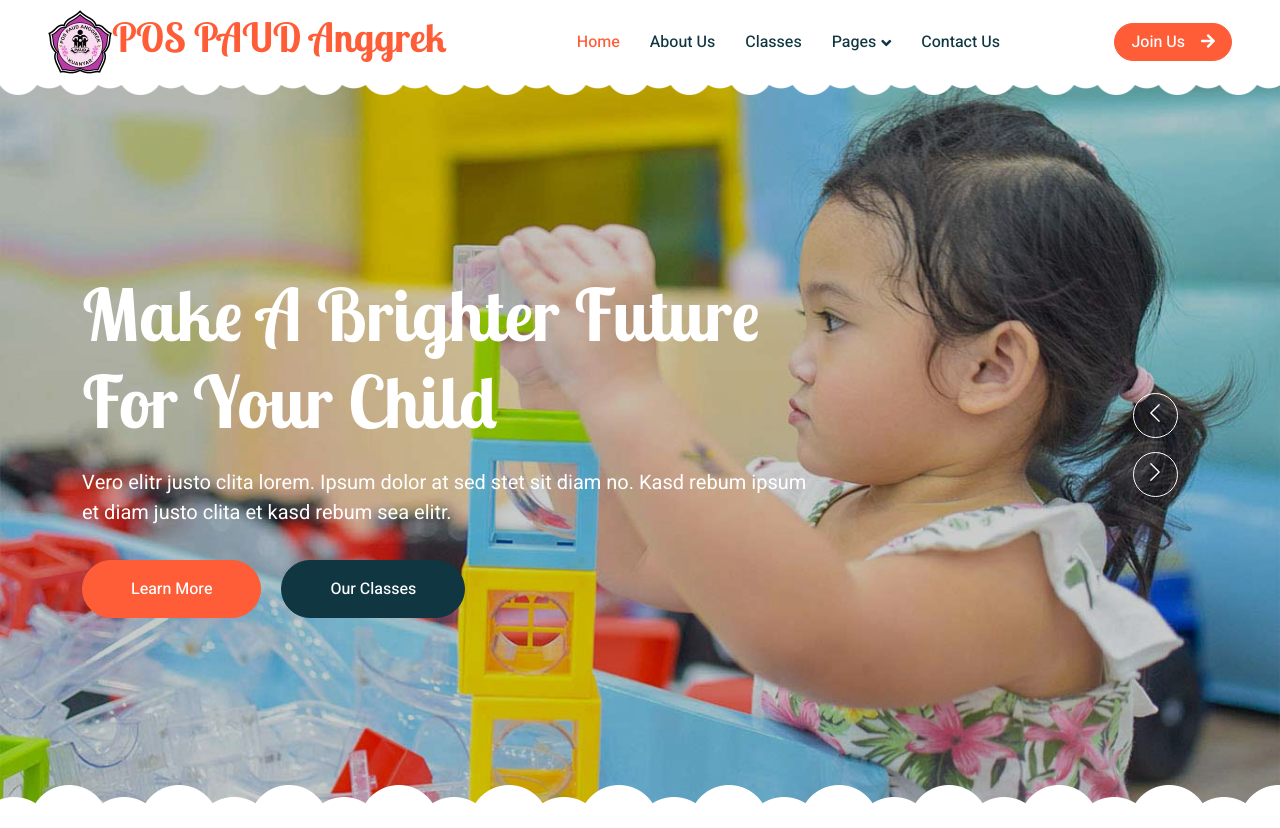
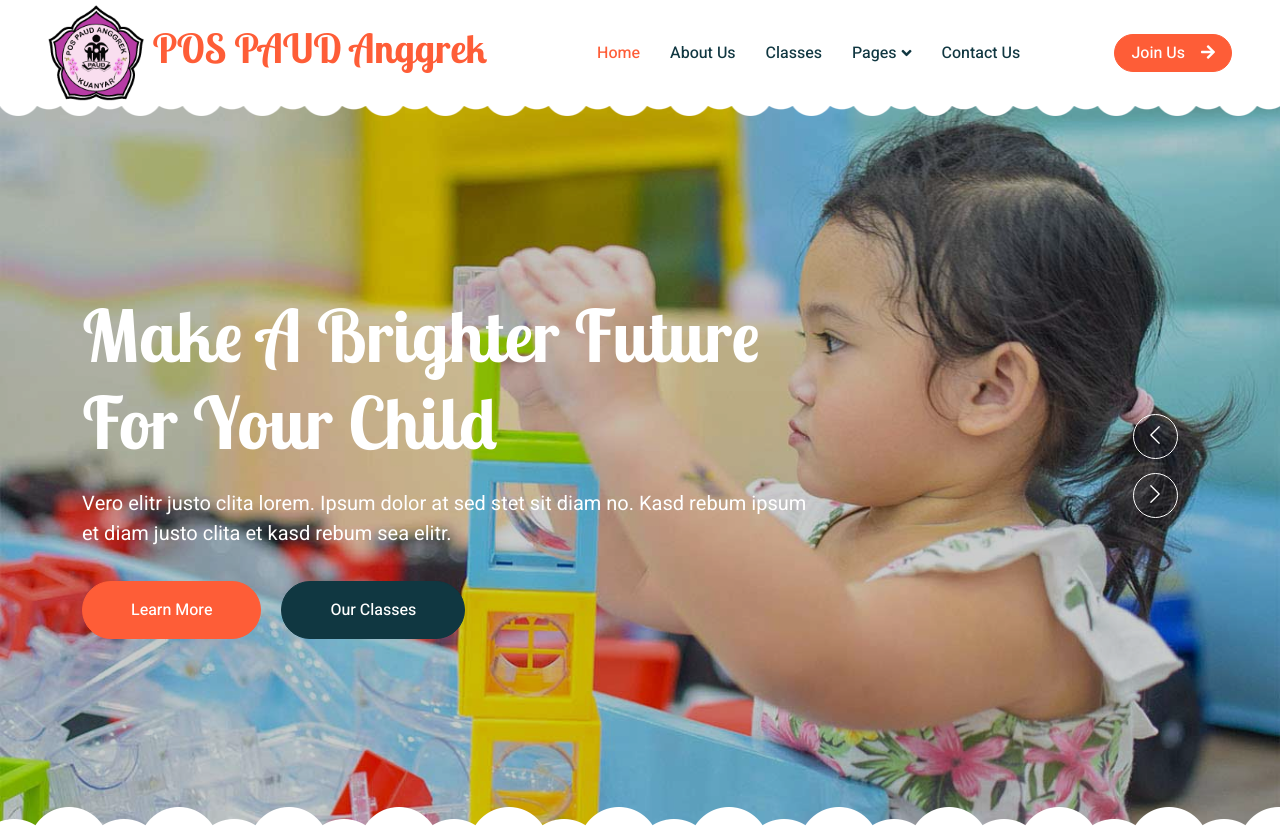
Before and after one commit to pemdeskuanyar/anggrek.github.io, a plain HTML site: page index.html in a window 1280 px wide. Shown: the top 828 px of the page. Drawn offline with nearby package versions, Linux system fonts and the light colour scheme.

Commit message:
Update index.html

```diff
--- a/index.html
+++ b/index.html
@@ -45,7 +45,7 @@
         <!-- Navbar Start -->
         <nav class="navbar navbar-expand-lg bg-white navbar-light sticky-top px-4 px-lg-5 py-lg-0">
             <a href="index.html" class="navbar-brand">
-                <h1 class="m-0 text-primary"><img src="img/Logo-PP-Anggrek.png" width="64" alt="">POS PAUD Anggrek</h1>
+                <h1 class="m-0 text-primary"><img src="img/Logo-PP-Anggrek.png" width="96" alt="">  POS PAUD Anggrek</h1>
             </a>
             <button type="button" class="navbar-toggler" data-bs-toggle="collapse" data-bs-target="#navbarCollapse">
                 <span class="navbar-toggler-icon"></span>
```
